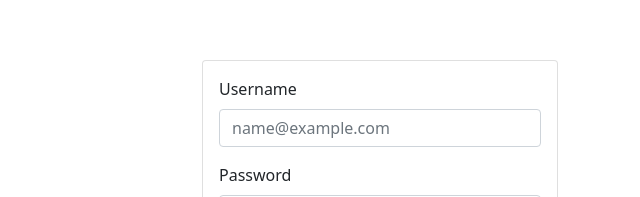
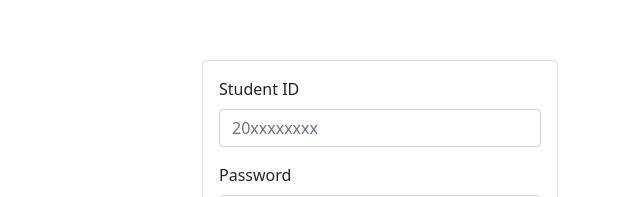
Before and after one commit to lquinto13/4itf_act3_grandevera_lancequinto, a React (Create React App) app: page / in a window 1280 px wide. Shown: the part 225-422 px from the top of the page, without its empty margins (640-1280 px from the left). Built offline with nearby package versions, Linux system fonts and the light colour scheme.

Commit message:
placeholder change

```diff
--- a/src/App.js
+++ b/src/App.js
@@ -1,7 +1,6 @@
 import logo from './logo.svg';
 import './App.css';
 import Login from './components/Login';
-import { Row, Col, Container,Form,Card, Button} from 'react-bootstrap';
 import 'bootstrap/dist/css/bootstrap.min.css'
 import './index.css'
 
--- a/src/components/Login.js
+++ b/src/components/Login.js
@@ -15,8 +15,8 @@ function Login() {
             <Card.Body >
               <Form>
                 <Form.Group className="mb-3" controlId="exampleForm.ControlInput1">
-                  <Form.Label>Username</Form.Label>
-                  <Form.Control type="email" placeholder="name@example.com" />
+                  <Form.Label>Student ID</Form.Label>
+                  <Form.Control type="email" placeholder="20xxxxxxxx" />
                 </Form.Group>
                 <Form.Group className="mb-3" controlId="exampleForm.ControlTextarea1">
                   <Form.Label>Password</Form.Label>
```
